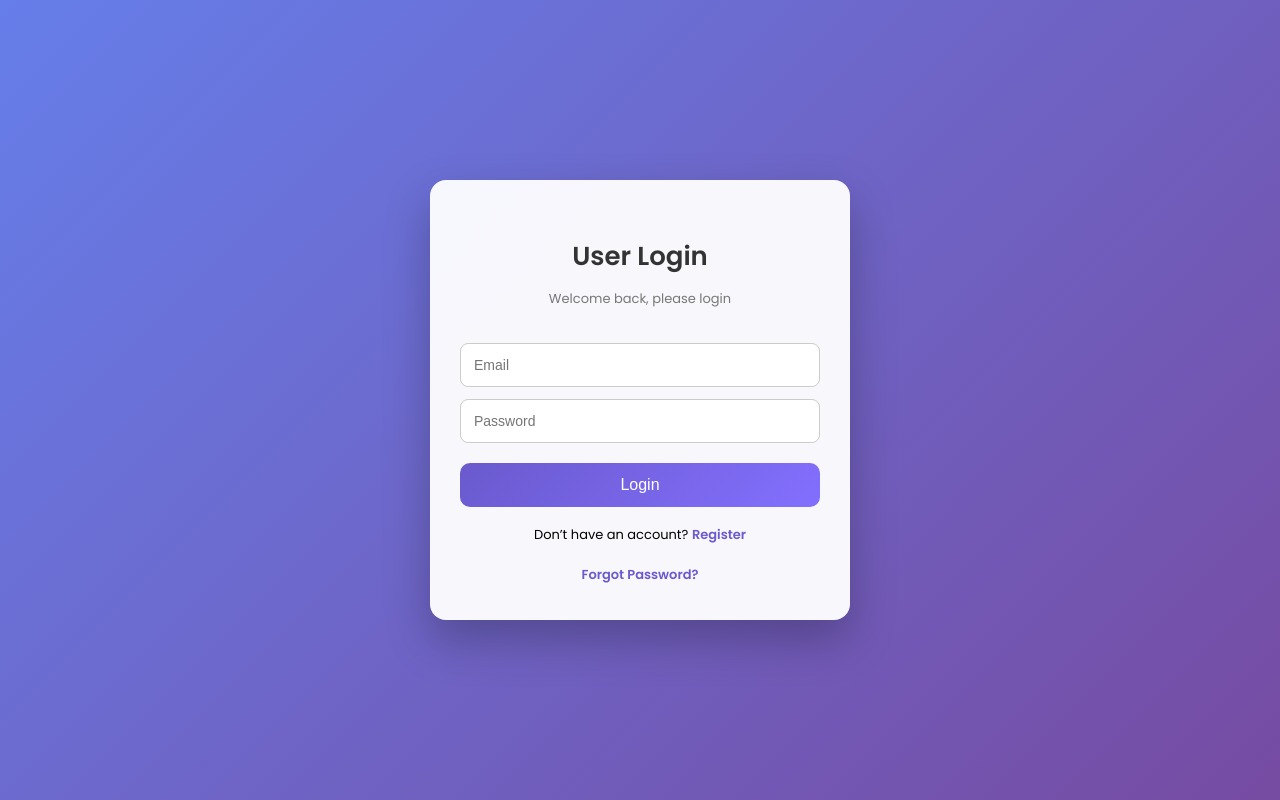
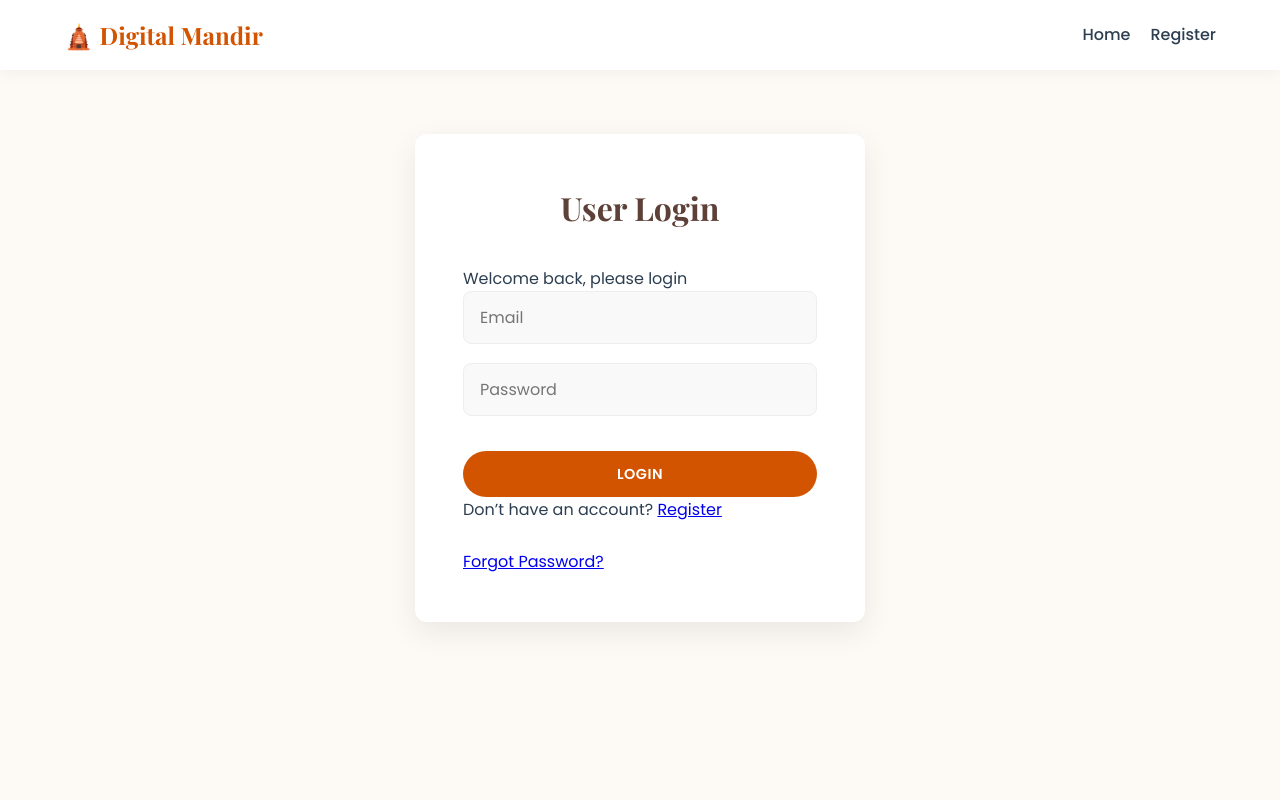
Before and after one commit to bidishajoshi/DM, a PHP site: page /login.php in a window 1280 px wide. Run offline with PHP 8.4, Linux system fonts and the light colour scheme.

Commit message:
initial commit

```diff
--- a/login.php
+++ b/login.php
@@ -38,139 +38,22 @@ if (isset($_POST['login'])) {
 <!DOCTYPE html>
 <html lang="en">
 <head>
-<meta charset="UTF-8">
-<title>User Login</title>
+    <meta charset="UTF-8">
+    <meta name="viewport" content="width=device-width, initial-scale=1.0">
+    <title>Login | Digital Mandir</title>
+    <link rel="stylesheet" href="style.css">
+    <link rel="stylesheet" href="https://cdnjs.cloudflare.com/ajax/libs/font-awesome/6.0.0/css/all.min.css">
+</head>
+<body>
 
-<!-- Same font + theme as Registration -->
-<link href="https://fonts.googleapis.com/css2?family=Poppins:wght@400;500;600&display=swap" rel="stylesheet">
+<div class="navbar">
+    <h2>🛕 Digital Mandir</h2>
+    <div>
+        <a href="index.php">Home</a>
+        <a href="register.php">Register</a>
+    </div>
+</div>
 
-<style>
-/* ===== SAME BASE AS REGISTRATION ===== */
-* {
-    box-sizing: border-box;
-}
-
-body {
-    margin: 0;
-    font-family: "Poppins", "Segoe UI", sans-serif;
-    background: linear-gradient(135deg, #667eea, #764ba2);
-    min-height: 100vh;
-    display: flex;
-    justify-content: center;
-    align-items: center;
-}
-
-/* ===== CARD ===== */
-.form-box {
-    width: 420px;
-    background: rgba(255,255,255,0.95);
-    padding: 35px 30px;
-    border-radius: 16px;
-    box-shadow: 0 20px 45px rgba(0,0,0,0.25);
-    animation: slideUp 0.7s ease;
-}
-
-@keyframes slideUp {
-    from { transform: translateY(40px); opacity: 0; }
-    to { transform: translateY(0); opacity: 1; }
-}
-
-/* ===== HEADING ===== */
-.form-box h2 {
-    text-align: center;
-    font-size: 26px;
-    color: #333;
-    margin-bottom: 8px;
-}
-
-.subtitle {
-    text-align: center;
-    font-size: 13px;
-    color: #777;
-    margin-bottom: 22px;
-}
-
-/* ===== INPUTS ===== */
-.form-box input {
-    width: 100%;
-    padding: 13px;
-    margin-top: 12px;
-    border-radius: 8px;
-    border: 1px solid #ccc;
-    font-size: 14px;
-    transition: 0.3s;
-}
-
-.form-box input:focus {
-    outline: none;
-    border-color: #6a5acd;
-    box-shadow: 0 0 8px rgba(106,90,205,0.35);
-}
-
-/* ===== SHOW PASSWORD ===== */
-.show-pass {
-    position: relative;
-}
-
-.show-pass span {
-    position: absolute;
-    top: 50%;
-    right: 12px;
-    transform: translateY(-50%);
-    font-size: 13px;
-    color: #6a5acd;
-    cursor: pointer;
-    font-weight: 600;
-}
-
-/* ===== MESSAGE ===== */
-.error {
-    background: #fdecea;
-    color: #e74c3c;
-    padding: 8px;
-    border-radius: 6px;
-    font-size: 13px;
-    text-align: center;
-    margin-bottom: 12px;
-}
-
-/* ===== BUTTON ===== */
-.btn {
-    width: 100%;
-    background: linear-gradient(135deg, #6a5acd, #836fff);
-    border: none;
-    color: white;
-    padding: 13px;
-    margin-top: 20px;
-    font-size: 16px;
-    border-radius: 10px;
-    cursor: pointer;
-    transition: 0.4s;
-}
-
-.btn:hover {
-    transform: translateY(-2px);
-    box-shadow: 0 10px 25px rgba(106,90,205,0.5);
-}
-
-/* ===== FOOTER ===== */
-.form-footer {
-    text-align: center;
-    margin-top: 18px;
-    font-size: 13px;
-}
-
-.form-footer a {
-    color: #6a5acd;
-    font-weight: 600;
-    text-decoration: none;
-}
-
-.form-footer a:hover {
-    text-decoration: underline;
-}
-</style>
-</head>
 
 <body>
 
```
